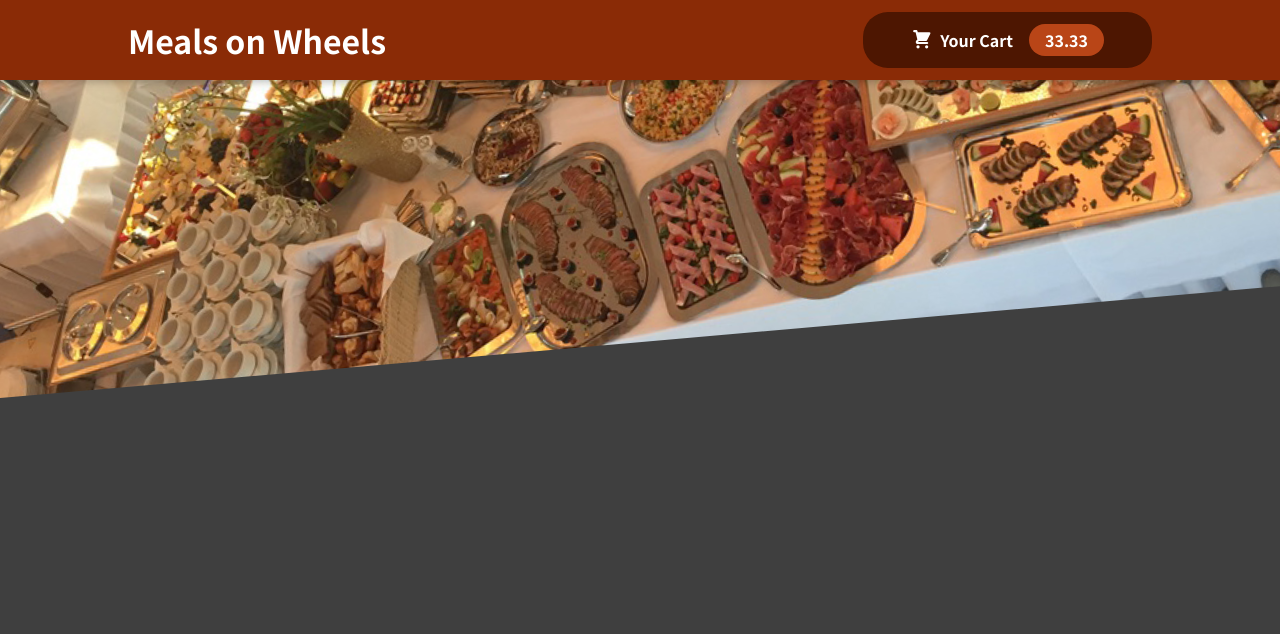
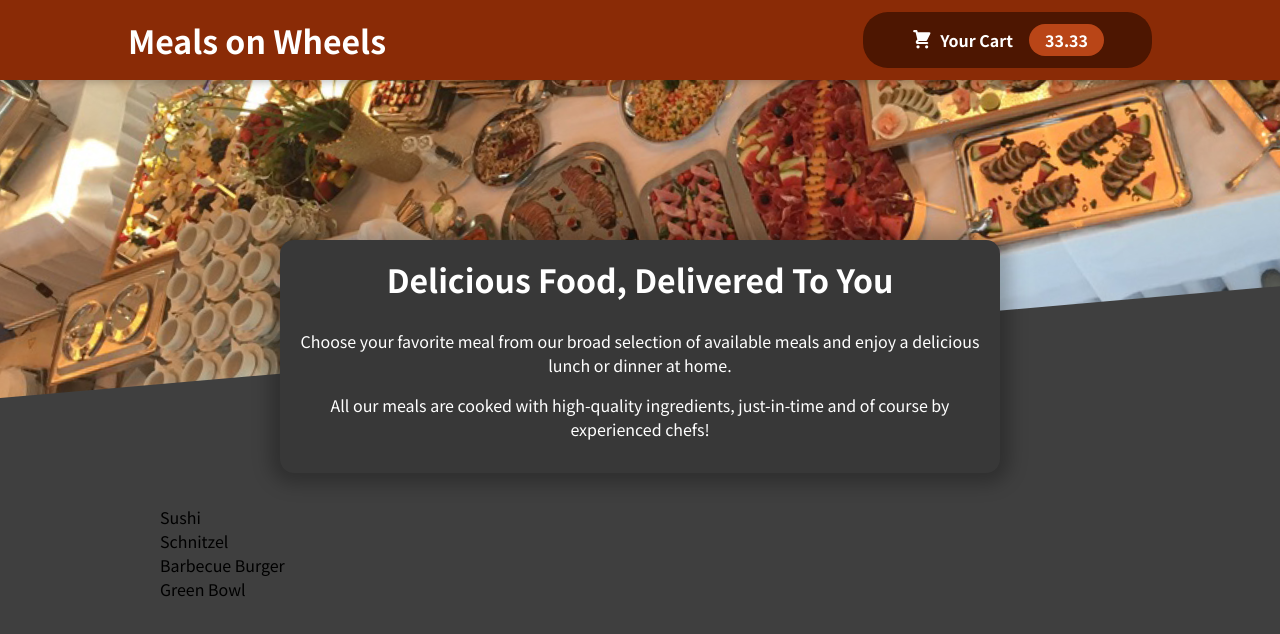
Before and after one commit to eknaian/Menu-Redo, a React (Create React App) app: page / in a window 1280 px wide. Shown: the top 634 px of the page. Built offline with nearby package versions, Linux system fonts and the light colour scheme.

Commit message:
added Meals components

```diff
--- a/src/App.js
+++ b/src/App.js
@@ -1,11 +1,14 @@
 import React from "react";
-
+import Meals from "./components/Meals/Meals";
 import Header from "./components/Layout/Header";
 
 function App() {
   return (
     <React.Fragment>
       <Header />
+      <main>
+        <Meals />
+      </main>
     </React.Fragment>
   );
 }
--- /dev/null
+++ b/src/components/Meals/AvailableMeals.js
@@ -0,0 +1,41 @@
+import classes from "./AvailableMeals.module.css";
+
+const DUMMY_MEALS = [
+  {
+    id: "m1",
+    name: "Sushi",
+    description: "Finest fish and veggies",
+    price: 22.99,
+  },
+  {
+    id: "m2",
+    name: "Schnitzel",
+    description: "A german specialty!",
+    price: 16.5,
+  },
+  {
+    id: "m3",
+    name: "Barbecue Burger",
+    description: "American, raw, meaty",
+    price: 12.99,
+  },
+  {
+    id: "m4",
+    name: "Green Bowl",
+    description: "Healthy...and green...",
+    price: 18.99,
+  },
+];
+
+const AvailableMeals = () => {
+  const mealsList = DUMMY_MEALS.map((meal) => {
+    return <li>{meal.name}</li>;
+  });
+  return (
+    <section className={classes.meals}>
+      <ul>{mealsList}</ul>
+    </section>
+  );
+};
+
+export default AvailableMeals;
--- /dev/null
+++ b/src/components/Meals/AvailableMeals.module.css
@@ -0,0 +1,24 @@
+.meals {
+  max-width: 60rem;
+  width: 90%;
+  margin: 2rem auto;
+  animation: meals-appear 1s ease-out forwards;
+}
+
+.meals ul {
+  list-style: none;
+  margin: 0;
+  padding: 0;
+}
+
+@keyframes meals-appear {
+  from {
+    opacity: 0;
+    transform: translateY(3rem);
+  }
+
+  to {
+    opacity: 1;
+    transform: translateY(0);
+  }
+}
--- /dev/null
+++ b/src/components/Meals/Meals.js
@@ -0,0 +1,15 @@
+import React from "react";
+
+import MealsSummary from "./MealsSummary";
+import AvailableMeals from "./AvailableMeals";
+
+const Meals = () => {
+  return (
+    <React.Fragment>
+      <MealsSummary />
+      <AvailableMeals />
+    </React.Fragment>
+  );
+};
+
+export default Meals;
--- /dev/null
+++ b/src/components/Meals/MealsSummary.js
@@ -0,0 +1,19 @@
+import classes from "./MealsSummary.module.css";
+
+const MealsSummary = () => {
+  return (
+    <section className={classes.summary}>
+      <h2>Delicious Food, Delivered To You</h2>
+      <p>
+        Choose your favorite meal from our broad selection of available meals
+        and enjoy a delicious lunch or dinner at home.
+      </p>
+      <p>
+        All our meals are cooked with high-quality ingredients, just-in-time and
+        of course by experienced chefs!
+      </p>
+    </section>
+  );
+};
+
+export default MealsSummary;
--- /dev/null
+++ b/src/components/Meals/MealsSummary.module.css
@@ -0,0 +1,18 @@
+.summary {
+  text-align: center;
+  max-width: 45rem;
+  width: 90%;
+  margin: auto;
+  margin-top: -10rem;
+  position: relative;
+  background-color: #383838;
+  color: white;
+  border-radius: 14px;
+  padding: 1rem;
+  box-shadow: 0 1px 18px 10px rgba(0, 0, 0, 0.25);
+}
+
+.summary h2 {
+  font-size: 2rem;
+  margin-top: 0;
+}
```
Also changed, not shown: 1 other file (tests, documents, lock files or other folders).
